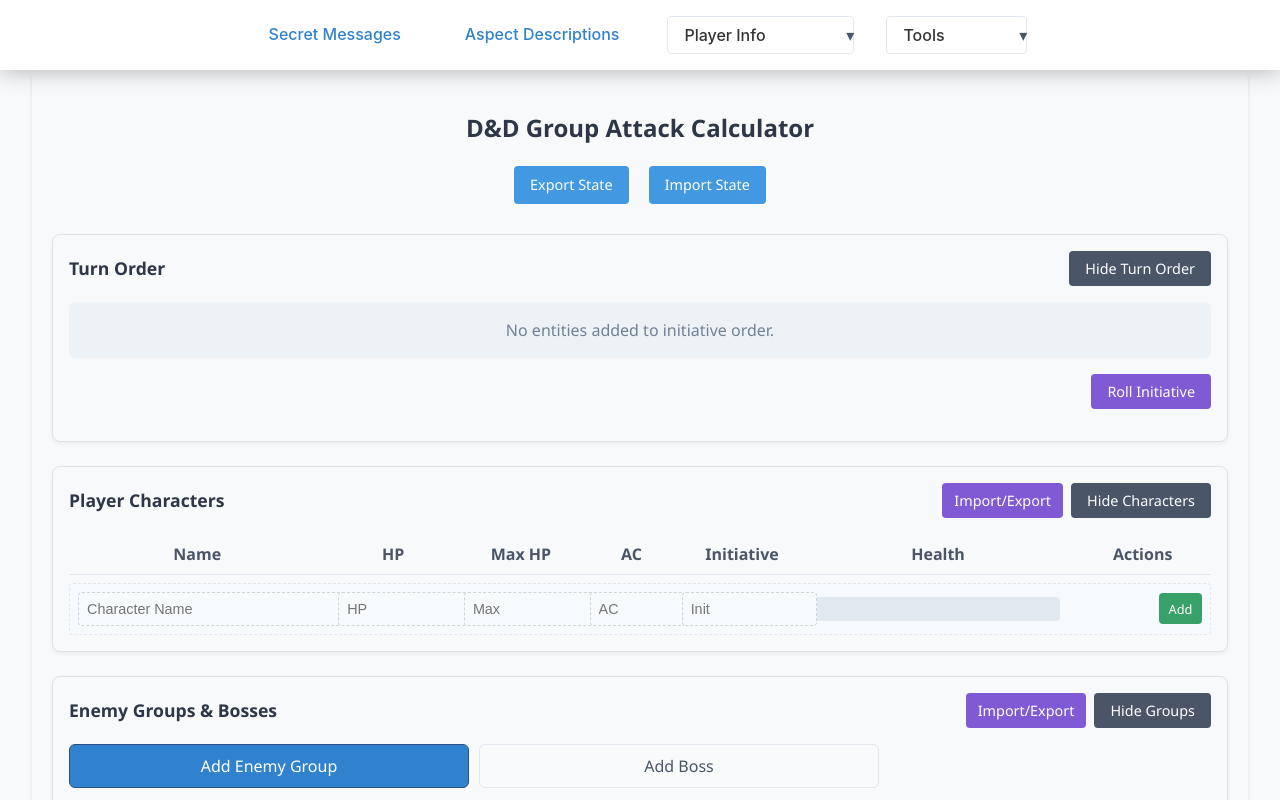
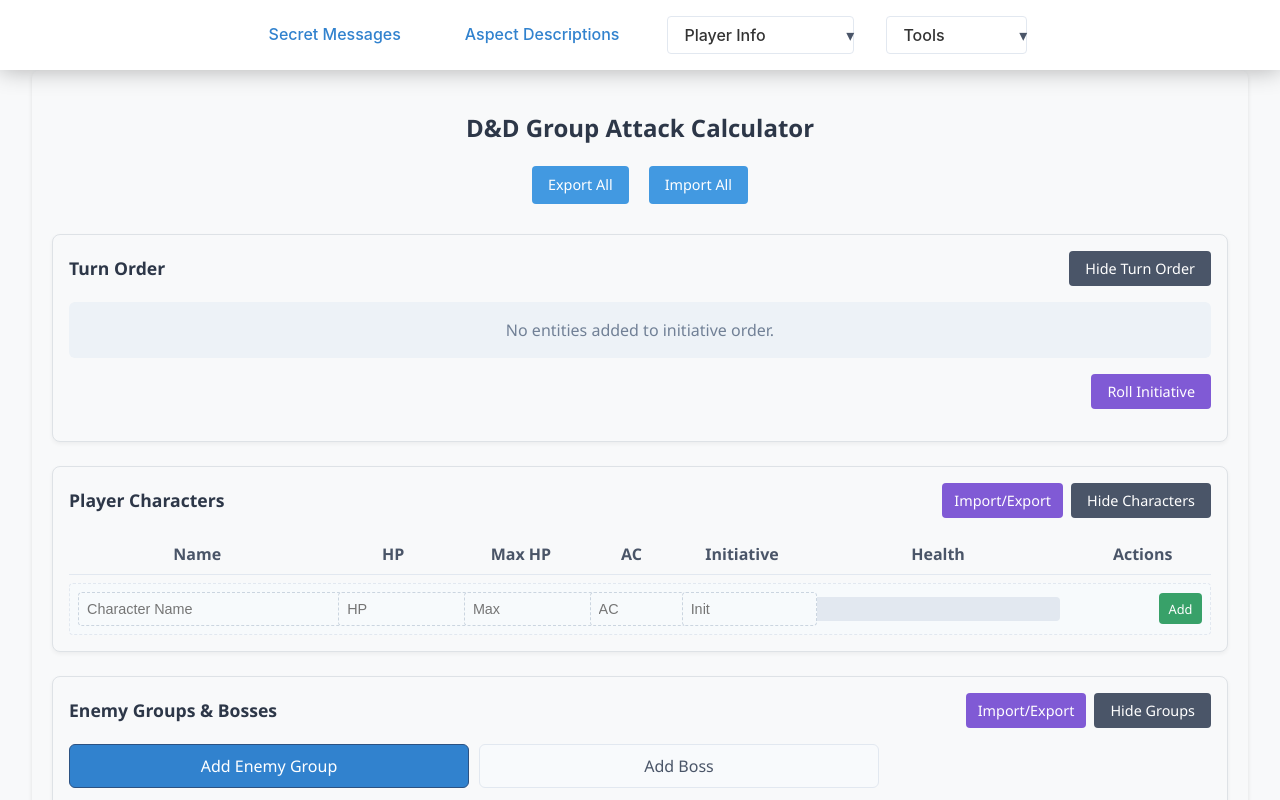
Before and after one commit to oguru/DnD-Tools, a React (Vite) app: page /group-attack in a window 1280 px wide. Shown: the top 800 px of the page. Built offline with nearby package versions, Linux system fonts and the light colour scheme.

Commit message:
reword export

```diff
--- a/src/components/GroupAttackCalculator.jsx
+++ b/src/components/GroupAttackCalculator.jsx
@@ -36,10 +36,10 @@
 
       <div className="import-export-buttons">
         <button className="export-button" onClick={exportState}>
-          Export State
+          Export All
         </button>
         <label className="import-button">
-          Import State
+          Import All
           <input
             type="file"
             accept=".json"
```
